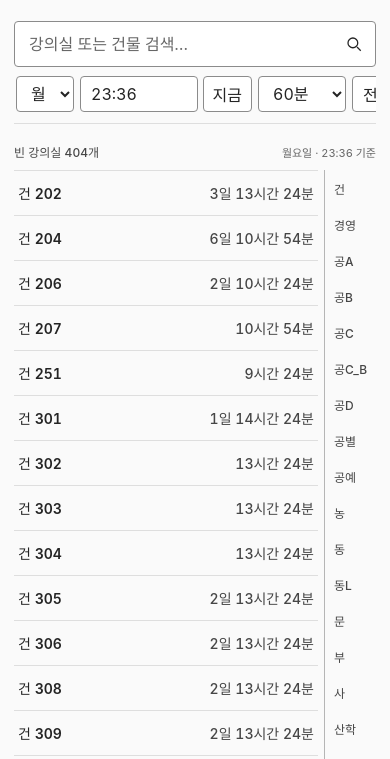
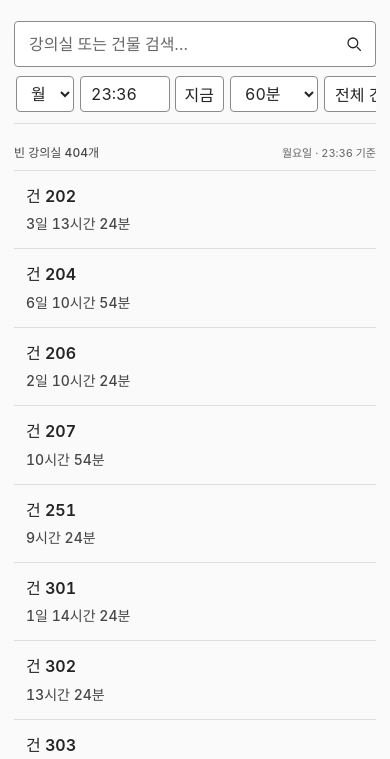
Before and after one commit to GIRIBUIN/kuroom, a website built with Vite: page web/index.html in a window 390 px wide. Shown: the part 78-837 px from the top of the page. Built offline with nearby package versions, Linux system fonts and the light colour scheme.

Commit message:
fix(web): improve mobile room list layout

```diff
--- a/web/src/style.css
+++ b/web/src/style.css
@@ -226,7 +226,8 @@ button:hover { border-color: var(--accent); }
 .course-professor { color: var(--course-muted); margin-top: 4px; font-size: 10px; }
 .course:focus { z-index: 2; min-height: max-content; }
 
-@media (max-width: 560px) {
+/* Mobile/tablet-small: full-width results, with no persistent navigation rail. */
+@media (max-width: 768px) {
   :root { --controls-height: 108px; }
   .app { width: calc(100% - 28px); padding-top: 24px; }
   .page-header { margin-bottom: 18px; }
@@ -235,19 +236,23 @@ button:hover { border-color: var(--accent); }
   .filter-panel fieldset { display: flex; flex-wrap: nowrap; gap: 6px; overflow-x: auto; padding: 3px 2px 5px; }
   .field { flex-shrink: 0; }
   .field:nth-of-type(1) { width: 58px; }
-  .field:nth-of-type(2) { width: 172px; }
+  .field:nth-of-type(2) { width: 144px; }
   .field:nth-of-type(3) { width: 88px; }
-  .field:nth-of-type(4) { width: 124px; }
+  .field:nth-of-type(4) { width: 112px; }
   .field > label, .field-label { position: absolute; width: 1px; height: 1px; margin: -1px; overflow: hidden; clip-path: inset(50%); white-space: nowrap; }
   select, #time, summary, #now { height: 36px; font-size: 16px; }
-  .availability-body { gap: 6px; }
-  .availability-body.has-index { grid-template-columns: minmax(0, 1fr) 52px; }
-  .building-index button { min-height: 36px; }
+  .availability-body { gap: 0; }
+  .availability-body.has-index { grid-template-columns: minmax(0, 1fr); }
+  .building-index { display: none; }
   .room-row { padding: 9px 4px; gap: 8px; }
-  .room-duration { font-size: 14px; }
+  #availability-results .room-row { flex-direction: column; align-items: stretch; justify-content: center; min-height: 76px; padding: 14px 12px; gap: 6px; }
+  #availability-results .room-name { font-size: 16px; line-height: 1.4; }
+  #availability-results .room-info { align-items: flex-start; flex-shrink: 1; }
+  #availability-results .room-duration { font-size: 14px; line-height: 1.5; overflow-wrap: anywhere; }
   .room-dialog { width: calc(100% - 20px); max-height: calc(100dvh - 20px); }
   .detail-header { padding: 12px; }
   .detail-content { padding: 14px 12px; }
   #lookup-input { font-size: 16px; height: 32px; }
+  .lookup-entry { max-height: 68px; }
   #building-options label { min-height: 36px; }
 }
```
Also changed, not shown: web/tests/lookup-ui.test.ts (+37 -0 lines).
